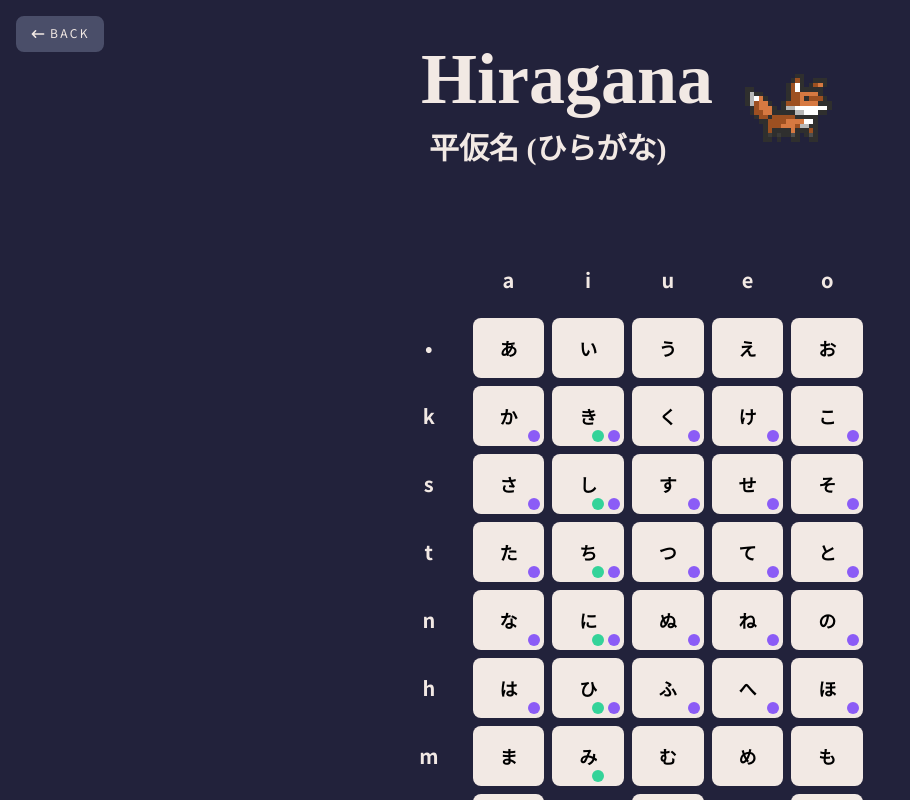
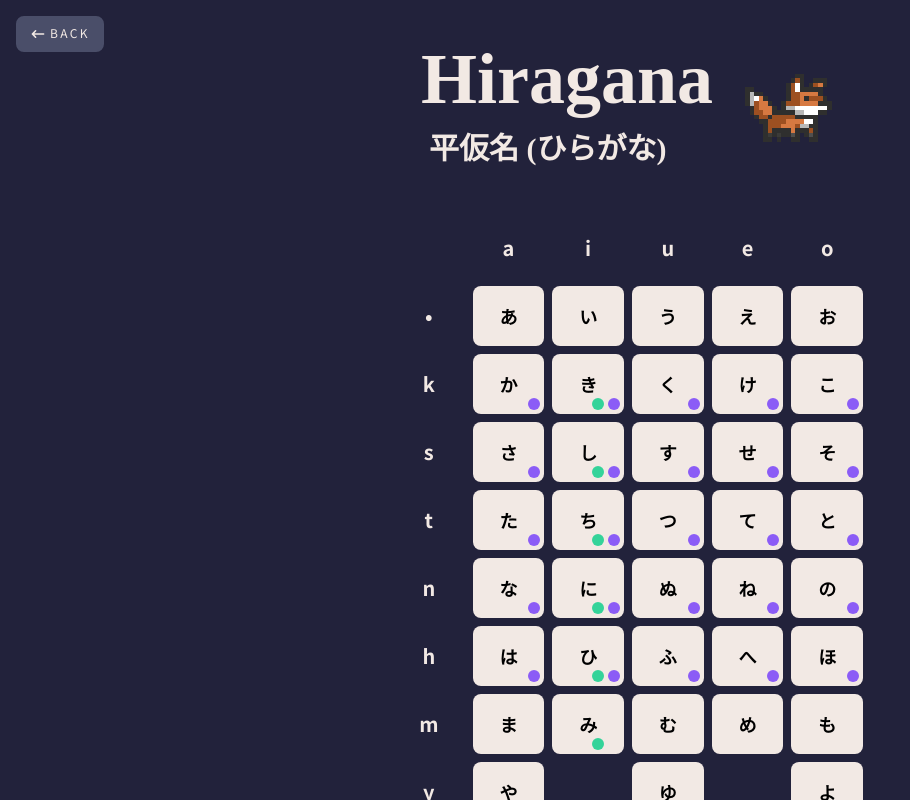
Before and after one commit to subparprogramming/the-quick-brown-fox, a Next.js app in the folder next-app/: page /hiragana in a window 1280 px wide. Shown: the top 800 px of the page, without its empty margins (0-910 px from the left). Built offline with nearby package versions, Linux system fonts and the light colour scheme; a web font is replaced by a local one.

Commit message:
removed grid top margin

```diff
--- a/next-app/pages/hiragana/index.tsx
+++ b/next-app/pages/hiragana/index.tsx
@@ -418,7 +418,7 @@ const Home: NextPage = () => {
           </div>
 
           {/* grid content */}
-          <div className="mx-auto mt-8 flex w-full flex-col">
+          <div className="mx-auto flex w-full flex-col">
             <div className="grid grid-flow-row grid-cols-6 pr-6 pt-1 font-sans text-lg font-bold text-black">
               <div className="col-span-1 row-span-1"></div>
               <div className="col-span-1 row-span-1 m-1 flex items-center justify-center rounded-lg p-4 text-xl text-isabelline">a</div>
```
